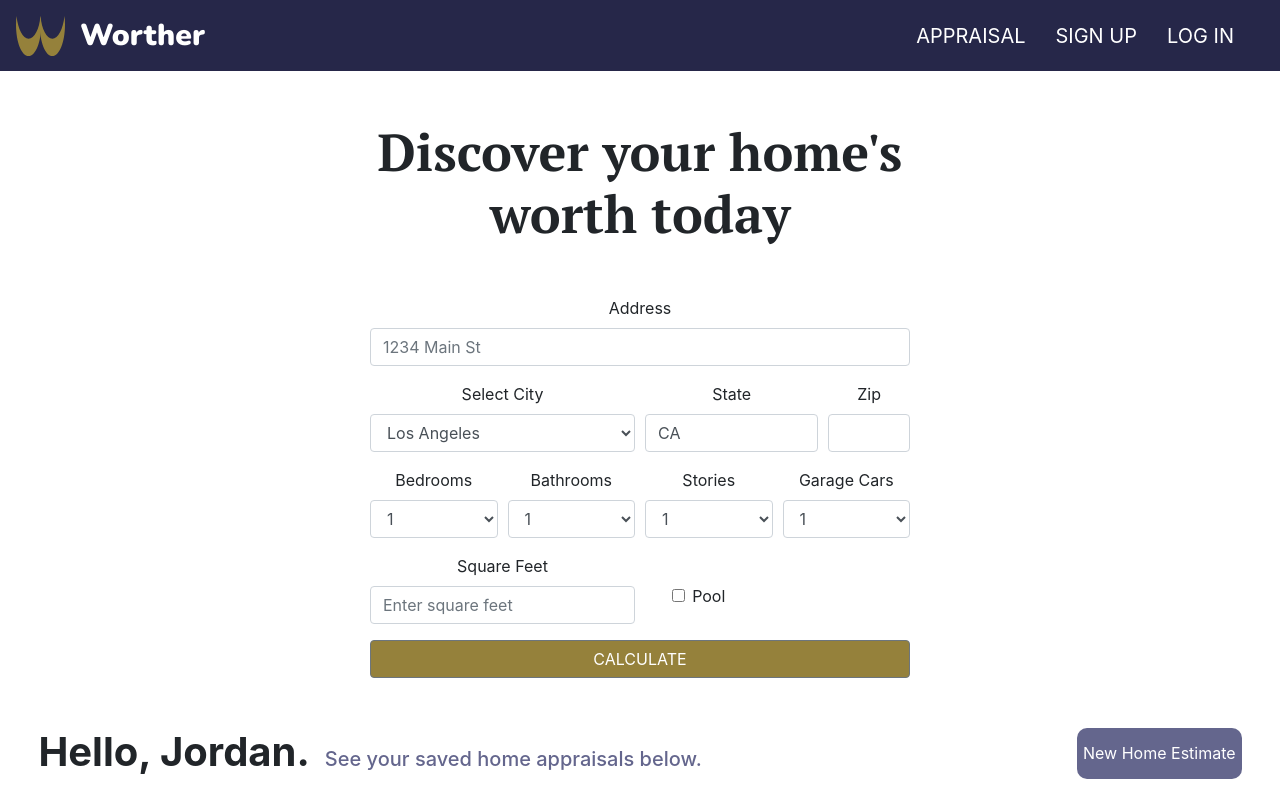
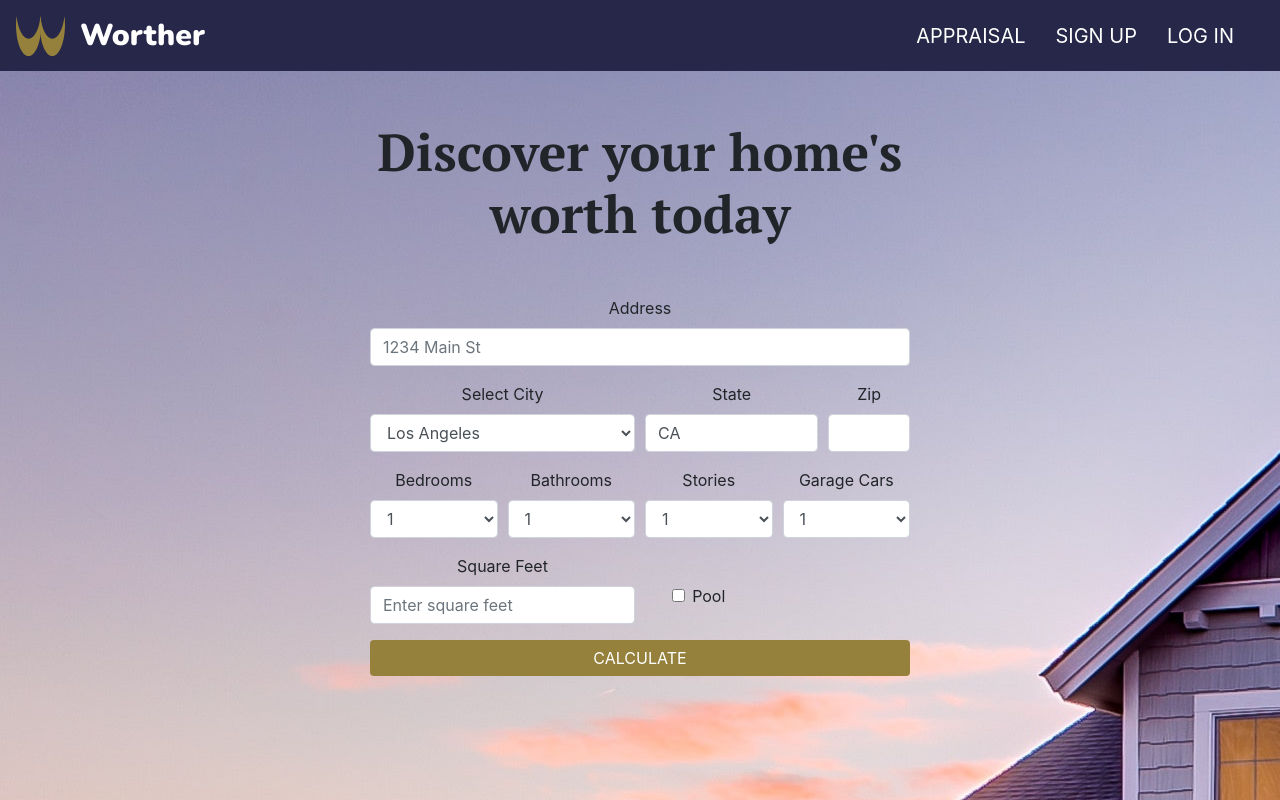
Before and after one commit to appraisers-bff/Frontend-Architects, a React (Create React App) app in the folder worther/: page /appraisal-form in a window 1280 px wide. Shown: the top 800 px of the page. Built offline with nearby package versions, Linux system fonts and the light colour scheme.

Commit message:
Add background image to form

```diff
--- a/worther/src/App.js
+++ b/worther/src/App.js
@@ -57,7 +57,7 @@ class App extends Component {
           <Route path="/appraisal-form" component={AppraisalForm} />
           <Route path="/login" component={LoginPage} />
           <Route path="/signup" component={SignupPage} />
-          <ProfilePage />
+          {/* <ProfilePage /> */}
         </div>
       </Router>
     );
--- a/worther/src/actions/index.js
+++ b/worther/src/actions/index.js
@@ -1,16 +1,21 @@
 import axios from "axios";
 
+//Action types for Signup page
 export const REGISTER_START = "REGISTER_START";
 export const REGISTER_SUCCESS = "REGISTER_SUCCESS";
 export const REGISTER_FAILURE = "REGISTER_FAILURE";
 
+//Action types for Login page
 export const LOGIN_START = "LOGIN_START";
 export const LOGIN_SUCCESS = "LOGIN_SUCCESS";
 export const LOGIN_FAILURE = "LOGIN_FAILURE";
 
+//Action types for Appraisal form
 export const APPRAISAL_START = "APPRAISAL_START";
 export const APPRAISAL_SUCCESS = "APPRAISAL_SUCCESS";
 export const APPRAISAL_FAILURE = "APPRAISAL_FAILURE";
+
+//Action creators
 
 export const appraiseToServer = homeInputs => dispatch => {
   dispatch({ type: APPRAISAL_START });
--- a/worther/src/components/AppraisalForm.js
+++ b/worther/src/components/AppraisalForm.js
@@ -13,15 +13,30 @@ import {
   Col
 } from "reactstrap";
 
+import bgImg from "../images/form-house.jpg";
+
 //Styling used styled-components
+const BGContainer = styled.div`
+  background-image: url(${bgImg});
+  background-repeat: no-repeat;
+  background-position-y: 22%;
+  padding-top: 50px;
+  height: 1000px;
+
+  @media (max-width: 700px) {
+    height: 1500px;
+    background-position-y: 0%;
+    padding-top: 10px;
+  }
+`;
+
 const Container = styled.div`
   width: 540px;
-  margin: 50px auto;
-
+  margin: 0 auto;
   @media (max-width: 700px) {
     width: 400px;
     padding: 20px;
-    margin: 20px auto;
+    margin: 10px auto;
   }
 `;
 
@@ -33,7 +48,7 @@ const H1Style = styled.h1`
 `;
 
 //In-line styling
-const btn = { backgroundColor: "#95813B" };
+const btn = { backgroundColor: "#95813B", border: "none" };
 const poolStyle = { marginTop: "30px" };
 
 class AppraisalForm extends React.Component {
@@ -76,6 +91,7 @@ class AppraisalForm extends React.Component {
 
   render() {
     return (
+      <BGContainer>
         <Container>
           <H1Style>Discover your home's worth today</H1Style>
           <Form className="d-flex flex-column justify-content-center">
@@ -256,6 +272,7 @@ class AppraisalForm extends React.Component {
             <Button style={btn}>CALCULATE</Button>
           </Form>
         </Container>
+      </BGContainer>
     );
   }
 }
```
Also changed, not shown: worther/src/images/form-house.jpg (added). Lines whose indentation alone changed are shown as unchanged.
